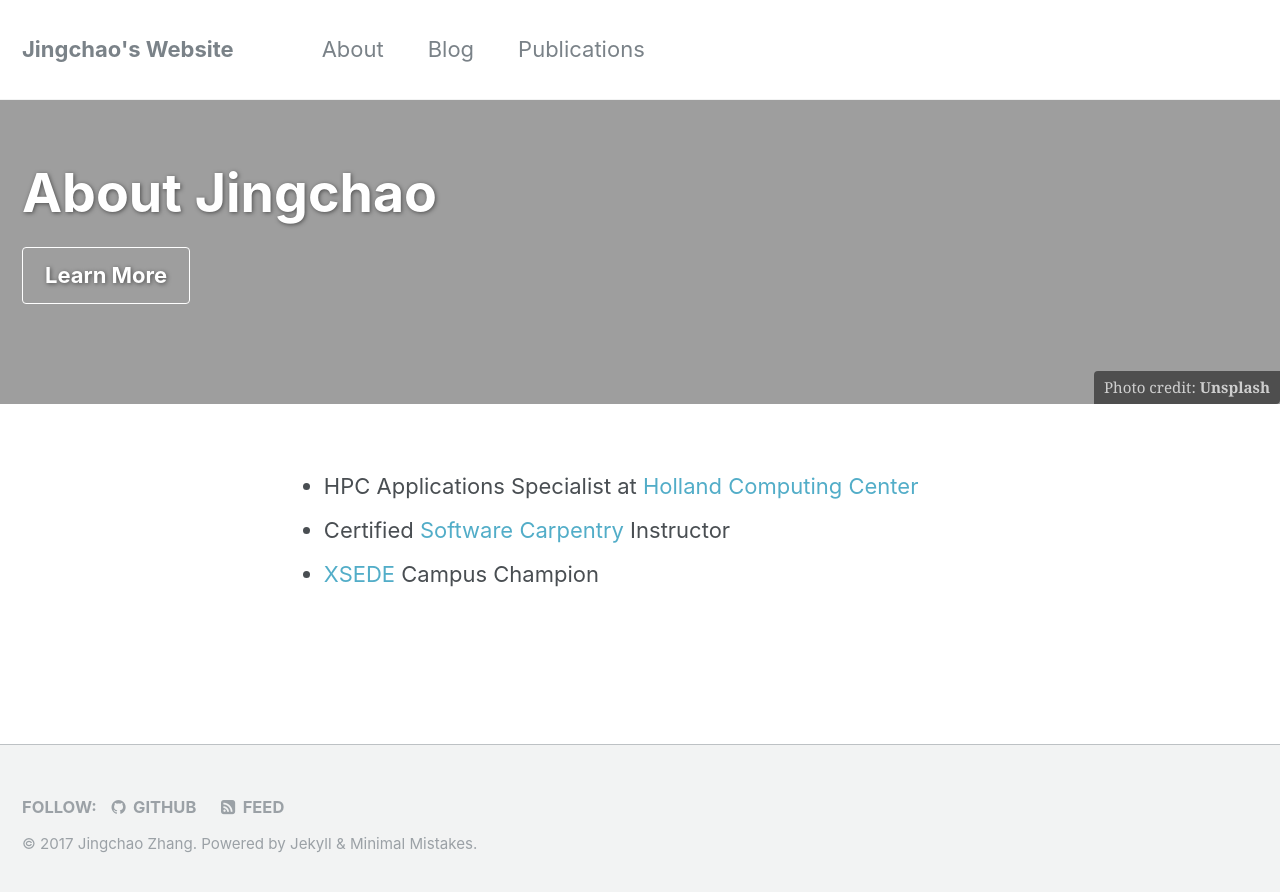
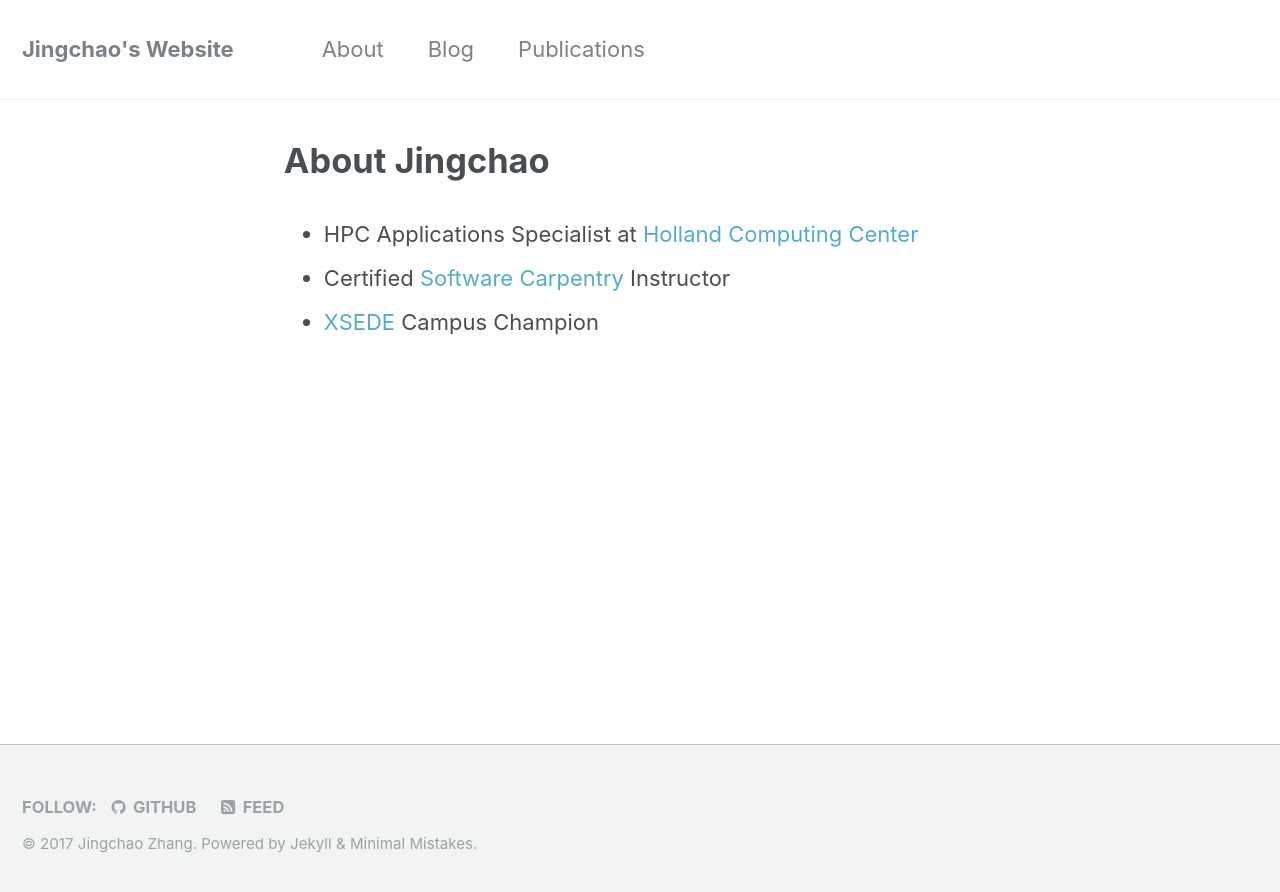
Before and after one commit to JingchaoZhang/JingchaoZhang.github.io, a Jekyll site: the page built from _pages/about.md, in a window 1280 px wide. Shown: the top 892 px of the page. Built offline with Jekyll 4.4.1, drawn with Linux system fonts in a browser that asks for light colours.

Commit message:
Update about.md

```diff
--- a/_pages/about.md
+++ b/_pages/about.md
@@ -1,9 +1,5 @@
 ---
 layout: single
-header:
-  overlay_image: /assets/images/unsplash-image-1.jpg
-  caption: "Photo credit: [**Unsplash**](https://unsplash.com)"
-  cta_url: "https://unsplash.com"
 title: About Jingchao
 permalink: /about/
 author_profile: false
```
